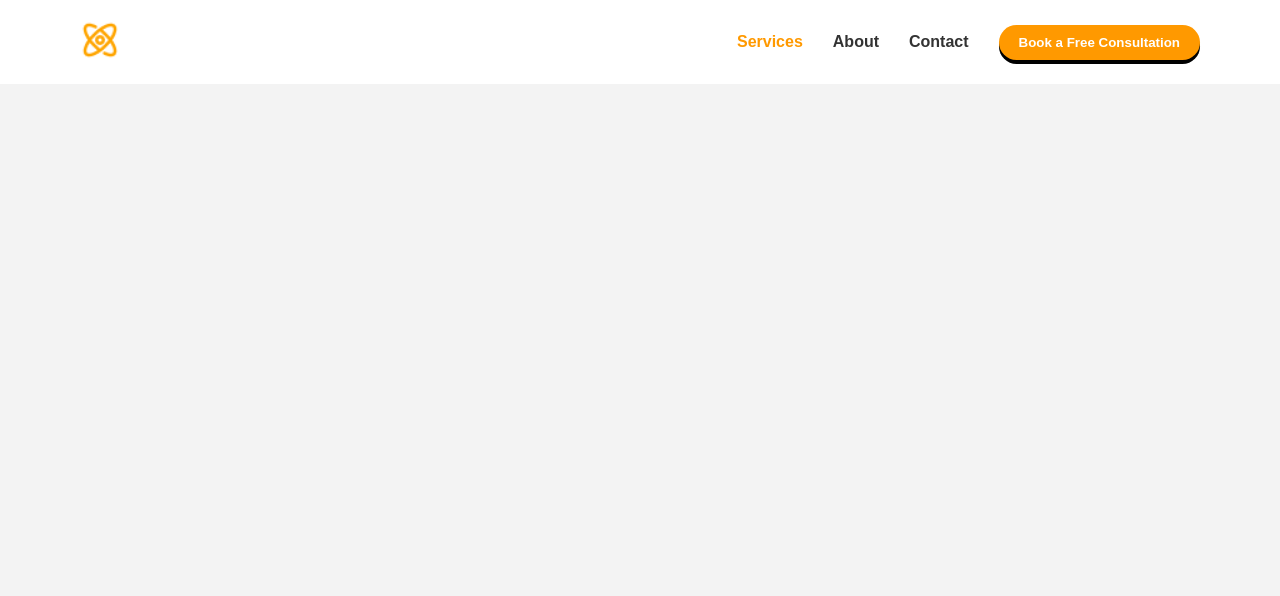
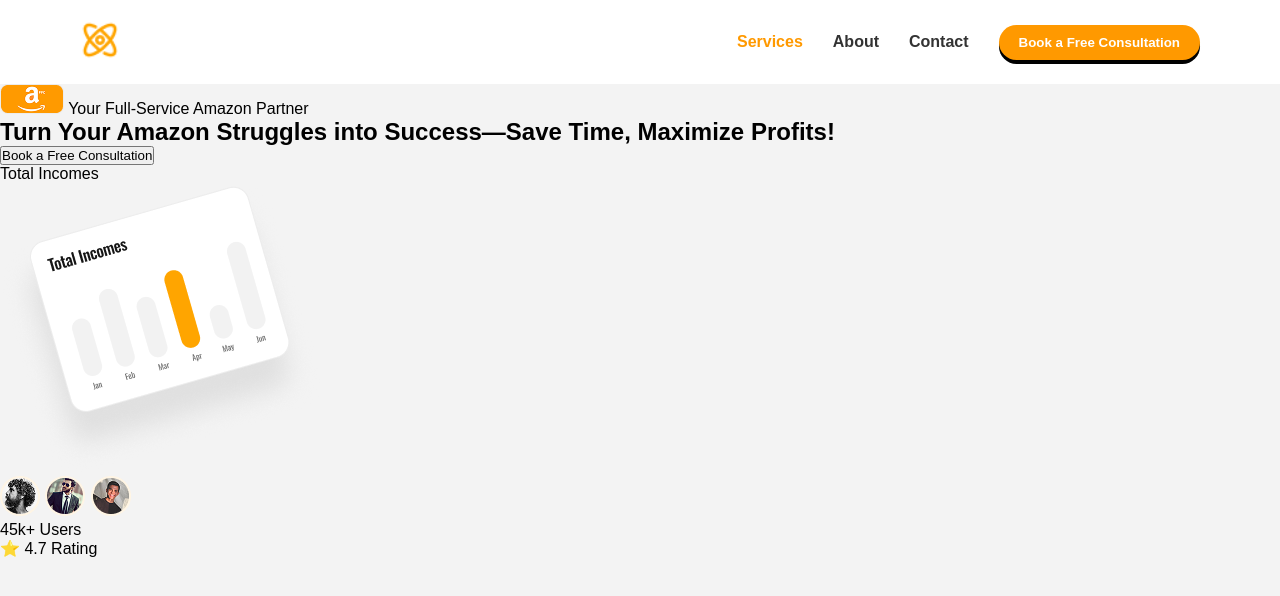
Before and after one commit to afrin823/SM-Technology-Job-Task, a plain HTML site: page index.html in a window 1280 px wide. Drawn offline with Linux system fonts and the light colour scheme.

Commit message:
hero section html code

```diff
--- a/index.html
+++ b/index.html
@@ -18,7 +18,7 @@
 
     <div class="navbar">
         <div class="logo">
-            <img src="Logo.png" alt="logo">
+            <img src="./images/Logo.png" alt="logo">
         </div>
         <div class="menu" id="menu">
             <a href="#">Services</a>
@@ -36,6 +36,41 @@
 
     <!-- navbar end -->
 
+    <!-- hero section start  -->
+    <section class="hero-area">
+        <!-- hero logo -->
+        <div class="hero-logo">
+            <img src="./images/image 6.png" alt="hero logo">
+            <span>Your Full-Service Amazon Partner</span>
+        </div>
+
+        <!-- hero content  -->
+        <div class="hero-content">
+            <h1>Turn Your Amazon Struggles into Success—Save Time, <span>Maximize Profits!</span></h1>
+            <button class="cta-btn">Book a Free Consultation</button>
+        </div>
+
+        <!-- hero-chart -->
+        <div class="card income-card">
+            <p>Total Incomes</p>
+            <img src="./images/Total Incomes Container.png" alt="Income Chart" class="chart-img">
+        </div>
+
+         <div class="card users-card">
+            <div class="avatars">
+                <img src="./images/image.png" alt="">
+                <img src="./images/image (1).png" alt="">
+                <img src="./images/image (2).png" alt="">
+            </div>
+            <p>45k+ Users</p>
+            <p>⭐ 4.7 Rating</p>
+        </div>
+    </div>
+
+    </section>
+    <!-- hero section end  -->
+
+
 
 
     <!-- javascript link  -->
--- a/style.css
+++ b/style.css
@@ -66,6 +66,8 @@ font-size:24px;
 cursor:pointer;
 }
 
+
+
 /* tablet */
 
 @media (max-width:992px){
```
Also changed, not shown: Logo.png (deleted), images/Total Incomes Container.png (added), images/Users rating.png (added), images/image (1).png (added), images/image (2).png (added), images/image 6.png (added), images/image.png (added), images/star.png (added).
